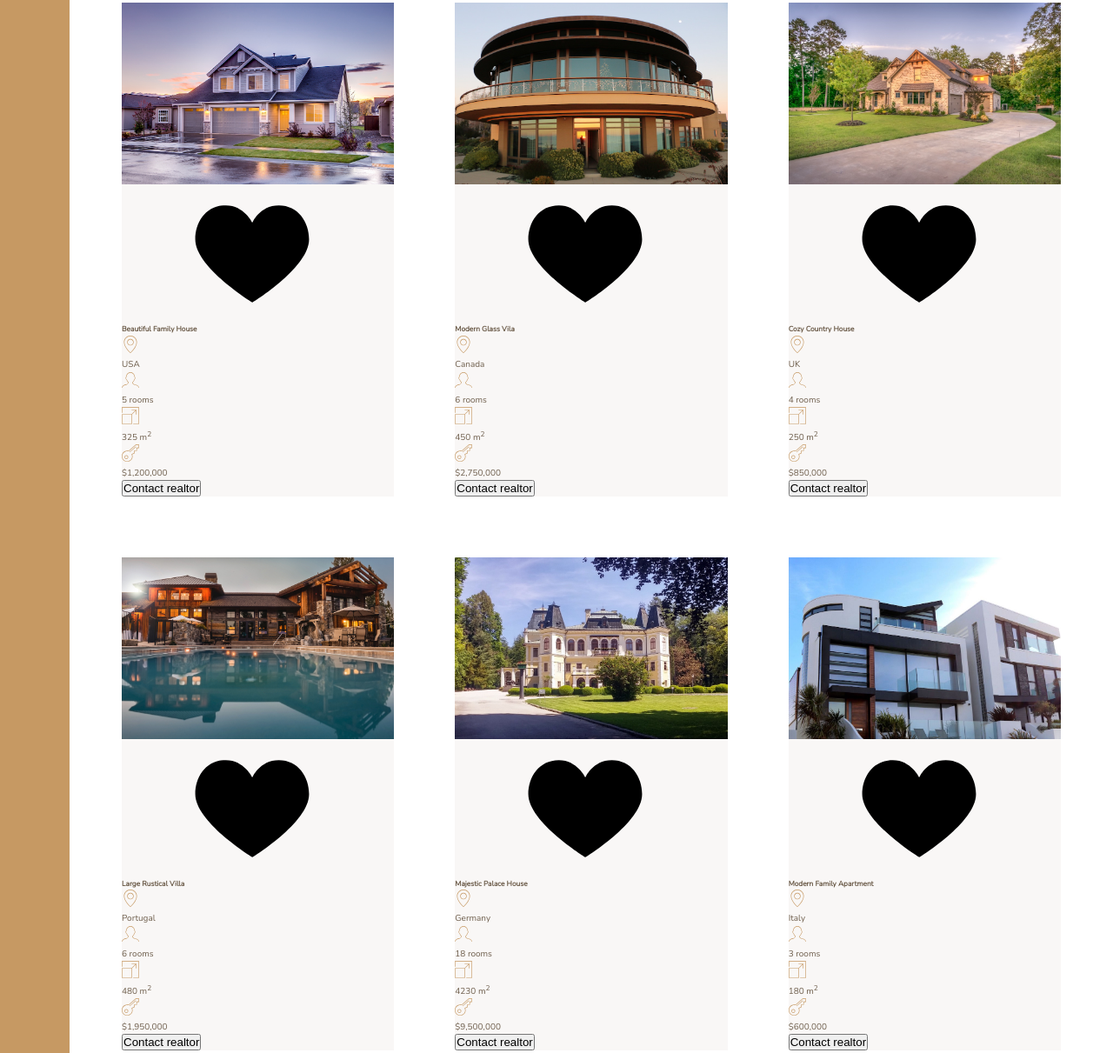
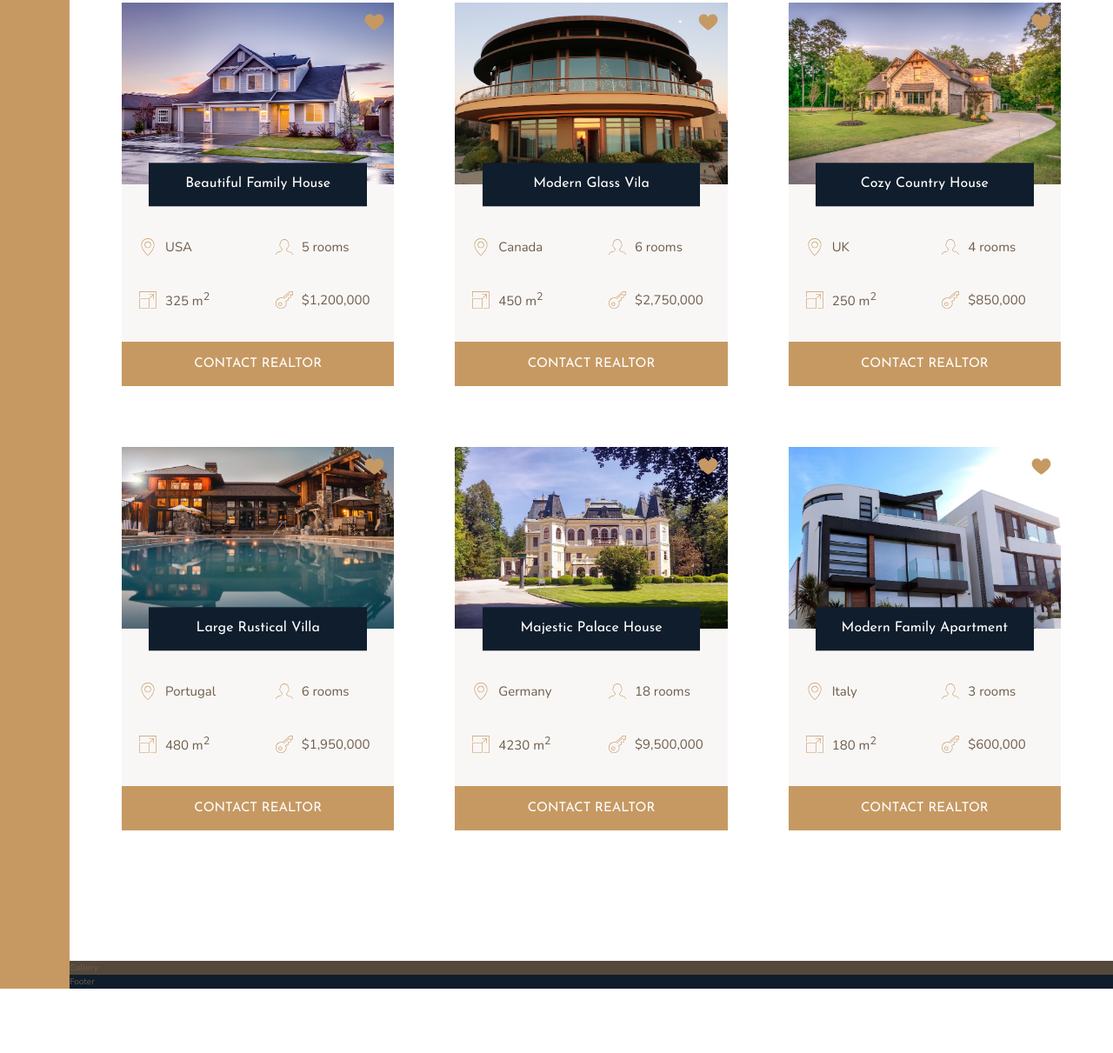
Before and after one commit to KadirZukorlic/nexter, a website: page index.html in a window 1280 px wide. Shown: the part 1967-3178 px from the top of the page at 87% size. After the commit the page ends 3104 px from the top, so only its background shows below. Drawn offline with nearby package versions, Linux system fonts and the light colour scheme.

Commit message:
house cards styled

```diff
--- a/index.html
+++ b/index.html
@@ -129,7 +129,7 @@
                     </svg>
                     <p>$1,200,000</p>
                 </div>
-                <button class="cta">Contact realtor</button>
+                <button class="btn home__btn">Contact realtor</button>
             </div>
 
             <div class="home">
@@ -164,7 +164,7 @@
                     </svg>
                     <p>$2,750,000</p>
                 </div>
-                <button class="cta">Contact realtor</button>
+                <button class="btn home__btn">Contact realtor</button>
             </div>
 
             <div class="home">
@@ -199,7 +199,7 @@
                     </svg>
                     <p>$850,000</p>
                 </div>
-                <button class="cta">Contact realtor</button>
+                <button class="btn home__btn">Contact realtor</button>
             </div>
 
             <div class="home">
@@ -234,7 +234,7 @@
                     </svg>
                     <p>$1,950,000</p>
                 </div>
-                <button class="cta">Contact realtor</button>
+                <button class="btn home__btn">Contact realtor</button>
             </div>
 
             <div class="home">
@@ -269,7 +269,7 @@
                     </svg>
                     <p>$9,500,000</p>
                 </div>
-                <button class="cta">Contact realtor</button>
+                <button class="btn home__btn">Contact realtor</button>
             </div>
 
             <div class="home">
@@ -304,7 +304,7 @@
                     </svg>
                     <p>$600,000</p>
                 </div>
-                <button class="cta">Contact realtor</button>
+                <button class="btn home__btn">Contact realtor</button>
             </div>
 
         </section>
--- a/sass/_homes.scss
+++ b/sass/_homes.scss
@@ -10,16 +10,51 @@
 .home {
     background-color: $color-grey-light-1;
 
+    display: grid;
+    grid-template-columns: repeat(2, 1fr);
+    grid-row-gap: 3.5rem;
+
     &__img {
         width: 100%;
+        grid-row: 1 / 2;
+        grid-column: 1 / -1;
+        z-index: 1;
     }
 
     &__like {
+        grid-row: 1 / 2;
+        grid-column: 2 / 3;
 
+        fill: $color-primary;
+        height: 2.5rem;
+        width: 2.5rem;
+        z-index: 2;
+        justify-self: end;
+        margin: 1rem;
     }
 
     &__name {
+        grid-row: 1 / 2;
+        grid-column: 1 / -1;
+        justify-self: center;
+        align-self: end;
 
+        z-index: 1;
+
+        width: 80%;
+        font-family: $font-display;
+        font-size: 1.6rem;
+        text-align: center;
+        padding: 1.25rem;
+        background-color: $color-secondary;
+        color: #fff;
+        font-weight: 400;
+        transform: translateY(50%);
+    }
+
+    &__location,
+    &__rooms {
+        margin-top: 2.5rem;
     }
 
     &__location,
@@ -27,15 +62,22 @@
     &__area,
     &__price {
 
+        font-size: 1.5rem;
+        margin-left: 2rem;
+
+        display: flex;
+        align-items: center;
+
         svg {
             fill: $color-primary;
             height: 2rem;
             width: 2rem;
+            margin-right: 1rem;
         }
+    }
 
-        p {
-
-        }
+    &__btn {
+        grid-column: 1 / -1;
     }
 
 
```
Also changed, not shown: css/style.css.
